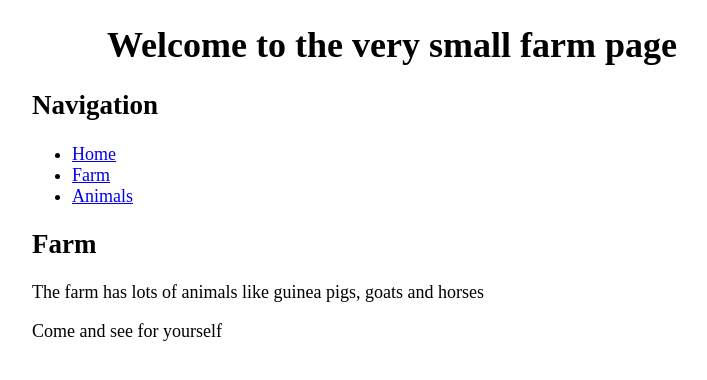
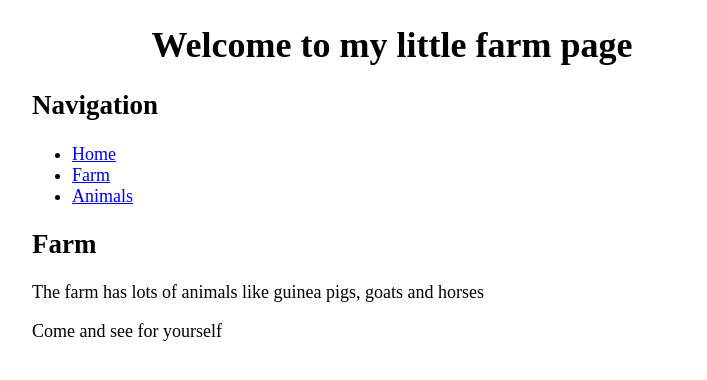
Before and after one commit to WalliedeWalrus/farm, a Flask app: page /farm in a window 1280 px wide. Shown: the top 380 px of the page, without its empty margins (248-955 px from the left). Run offline with Flask 3, Linux system fonts and the light colour scheme.

Commit message:
Update base.html

```diff
--- a/farm/templates/base.html
+++ b/farm/templates/base.html
@@ -17,7 +17,7 @@
   </head>
 
   <body>
-    <h1>Welcome to the very small farm page</h1>
+    <h1>Welcome to my little farm page</h1>
     <h2>Navigation</h2>
     <ul>
       <li><a href="/home">Home</a></li>
```
